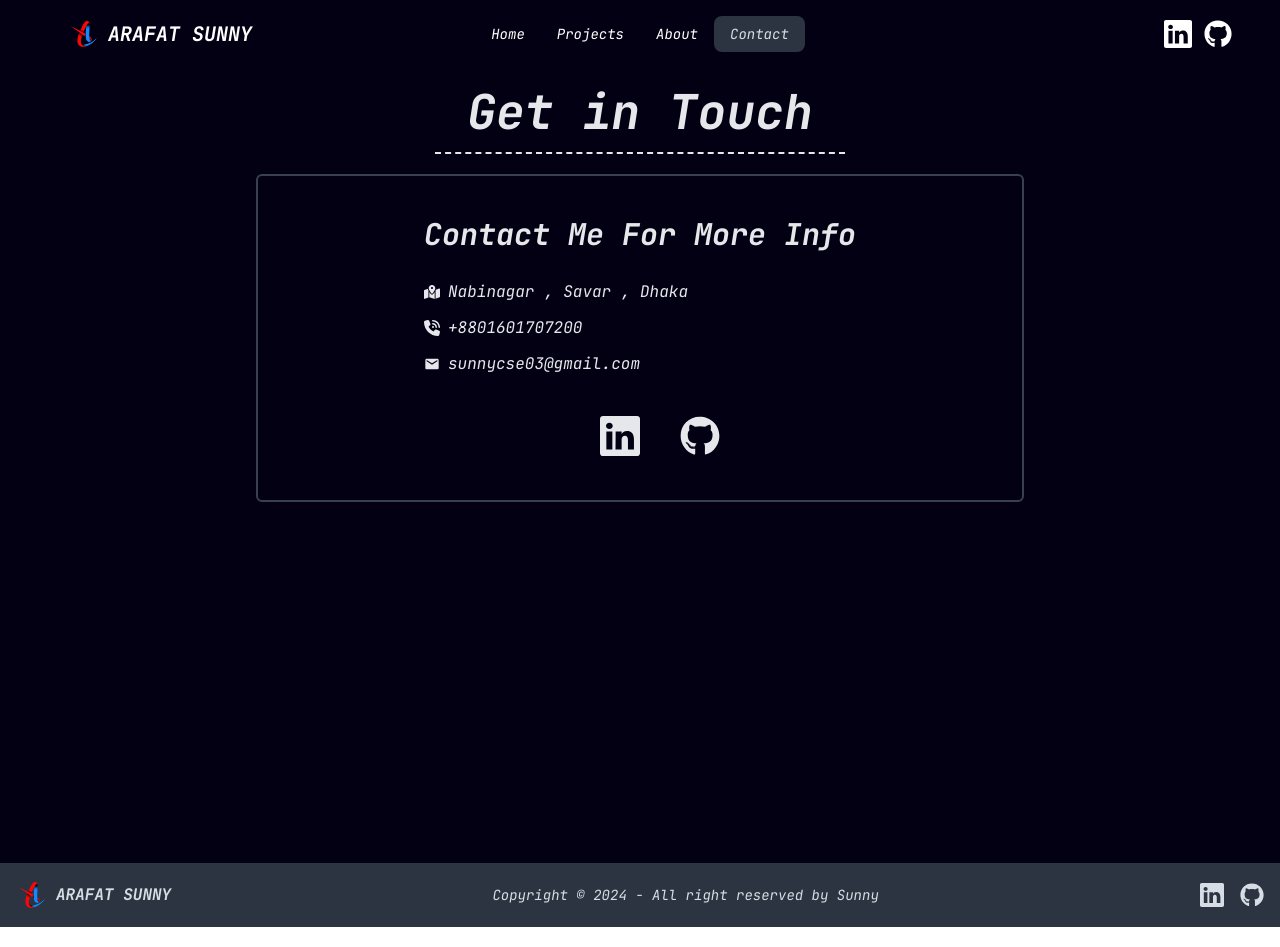
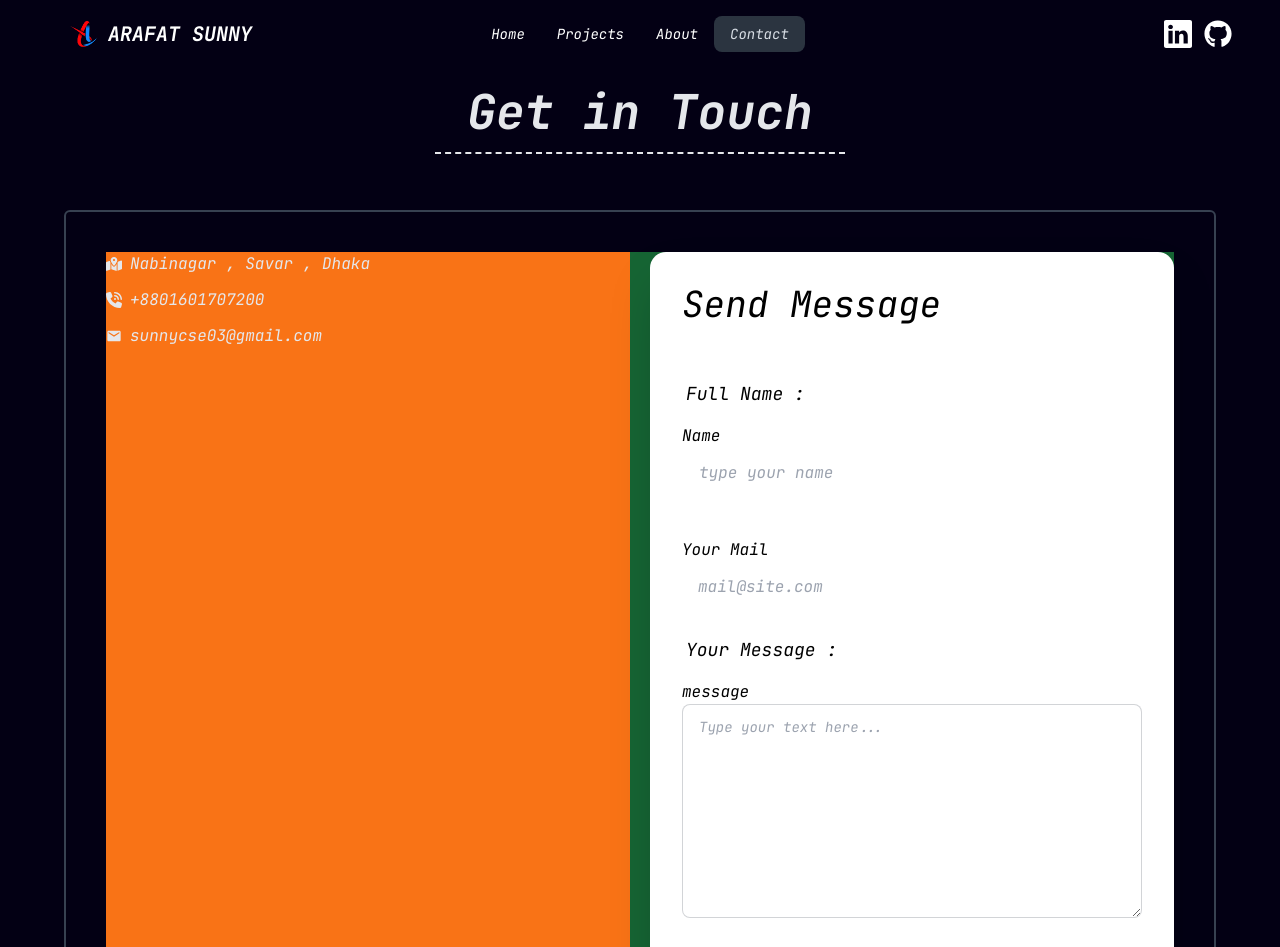
Before and after one commit to ah-sunny/portfolio-suuny, a React (Vite) app: page /contact-me in a window 1280 px wide. Shown: the top 947 px of the page. Built offline with nearby package versions, Linux system fonts and the light colour scheme.

Commit message:
change contact file

```diff
--- a/package.json
+++ b/package.json
@@ -28,7 +28,7 @@
     "@types/react-dom": "^18.3.1",
     "@vitejs/plugin-react": "^4.3.4",
     "autoprefixer": "^10.4.20",
-    "daisyui": "^4.12.20",
+    "daisyui": "^5.0.35",
     "eslint": "^9.15.0",
     "eslint-plugin-react": "^7.37.2",
     "eslint-plugin-react-hooks": "^5.0.0",
--- a/src/component/AboutMe.jsx
+++ b/src/component/AboutMe.jsx
@@ -1,4 +1,5 @@
 import aboutMeImg from "../assets/aboutMe.png"
+// import IconDesign from "./Icon/IconDesign";
 
 const AboutMe = () => {
     return (
@@ -18,9 +19,12 @@ const AboutMe = () => {
                         <div>exp</div>
                         <div>skill</div>
                     </div>
+
                     <p>
                     A dedicated Frontend React Developer passionate about creating dynamic and responsive web applications. With a solid foundation in MongoDB, Express.js, React, JavaScript ,Node.js, & Next JS . I bring a comprehensive approach to building full-stack solutions.
                     <br />
+
+
                     I consider myself a quick learner, self-motivated, responsible, and disciplined person who can work under pressure and solve problems in critical situations with analytical knowledge and the latest technology.
                     </p>
                 </div>
--- a/src/component/ContactMe.jsx
+++ b/src/component/ContactMe.jsx
@@ -1,7 +1,7 @@
-import { BsLinkedin } from "react-icons/bs";
-import { FaGithub, FaMapLocationDot, FaPhoneVolume } from "react-icons/fa6";
+// import { BsLinkedin } from "react-icons/bs";
+import { FaMapLocationDot, FaPhoneVolume } from "react-icons/fa6";
 import { MdEmail } from "react-icons/md";
-import { Link } from "react-router-dom";
+// import { Link } from "react-router-dom";
 
 const ContactMe = () => {
   return (
@@ -13,12 +13,16 @@ const ContactMe = () => {
       </div>
 
       <div>
-        <div className="border-2 border-gray-700 p-3 lg:p-10 rounded-md w-auto lg:w-[60%] mx-auto ">
-          <div className="w-fit mx-auto">
-            <h1 className="text-xl lg:text-3xl font-bold mb-7">
-              Contact Me For More Info{" "}
-            </h1>
-            <div className="space-y-3 ">
+        <div className="border-2 border-gray-700 p-3 lg:p-10 rounded-md w-auto lg:w-[90%] mx-auto mt-14 ">
+          {/* <h1 className="text-xl lg:text-3xl font-bold mb-7">
+            Contact Me For More Info{" "}
+          </h1> */}
+
+
+          <div className="w-full mx-auto bg-green-800 flex gap-5 justify-between">
+
+            {/* left side  */}
+            <div className="w-full space-y-3 bg-orange-500">
               <div className="flex items-center gap-2">
                 <FaMapLocationDot />
                 <p>Nabinagar , Savar , Dhaka</p>
@@ -31,7 +35,7 @@ const ContactMe = () => {
                 <MdEmail />
                 <p>sunnycse03@gmail.com</p>
               </div>
-              <div className="p-1 lg:pl-44 pt-7 flex gap-10">
+              {/* <div className="p-1 lg:pl-44 pt-7 flex gap-10">
                 <Link to="https://linkedin.com/in/-sunny">
                   {" "}
                   <BsLinkedin className="size-4 lg:size-10" />{" "}
@@ -40,45 +44,68 @@ const ContactMe = () => {
                   {" "}
                   <FaGithub className="size-4 lg:size-10" />{" "}
                 </Link>
+              </div> */}
+            </div>
+
+            {/* contact for */}
+            <div className="w-full">
+              <div className="hero  text-black">
+                <div className="card bg-base-100 w-full shrink-0 shadow-2xl">
+
+
+                  <form className="card-body ">
+                  <h1 className="text-4xl mb-10">Send Message</h1>
+                    <div className="form-control  mb-2.5 ">
+                      <label className="label">
+                        <span className="label-text text-lg text-black ">Full Name : </span>
+                      </label>
+                      <label className="floating-label mt-2  ">
+                        <span >Name</span>
+                        <input type="text" placeholder="type your name" className="input w-full focus:outline-none " />
+                      </label>
+                    </div>
+
+                    <div className="form-control mb-2.5 ">
+                      <label className="label">
+                        {/* <span className="label-text text-lg text-black ">Email Address : </span> */}
+                      </label>
+                      <label className="floating-label mt-2  ">
+                        <span >Your Mail</span>
+                        <input type="text" placeholder="mail@site.com" className="input border-none border-b-4 border-red-800 w-full focus:outline-none " />
+                      </label>
+                    </div>
+
+                    <div className="form-control mb-4">
+                      <label className="label">
+                        <span className="label-text text-lg text-black ">Your Message : </span>
+                      </label>
+                      <label className="floating-label mt-2  ">
+                        <span >message</span>
+                        <textarea
+                          rows="7"
+                          placeholder="Type your text here..."
+                          className="textarea textarea-bordered  w-full focus:outline-none  "
+                        ></textarea>
+                        {/* <input type="text" placeholder="type your message" className="textarea h-36 input input-lg focus:outline-none " /> */}
+                      </label>
+                    </div>
+                    <div className="form-control">
+                      <button className="btn btn-primary">send</button>
+                    </div>
+                  </form>
+                </div>
               </div>
             </div>
+
+
+
           </div>
         </div>
+      </div>
 
-        {/* <div className="hero  my-12">
-                    <div className="hero-content flex-col lg:flex-row-reverse">
-                        <div className="text-center lg:text-left">
-                            <h1 className="text-5xl font-bold">Login now!</h1>
-                            <p className="py-6">
-                                Provident cupiditate voluptatem et in. Quaerat fugiat ut assumenda excepturi exercitationem
-                                quasi. In deleniti eaque aut repudiandae et a id nisi.
-                            </p>
-                        </div>
-                        <div className="card bg-base-100 w-full max-w-sm shrink-0 shadow-2xl">
-                            <form className="card-body">
-                                <div className="form-control">
-                                    <label className="label">
-                                        <span className="label-text">Email</span>
-                                    </label>
-                                    <input type="email" placeholder="email" className="input input-bordered" required />
-                                </div>
-                                <div className="form-control">
-                                    <label className="label">
-                                        <span className="label-text">Password</span>
-                                    </label>
-                                    <input type="password" placeholder="password" className="input input-bordered" required />
-                                    <label className="label">
-                                        <a href="#" className="label-text-alt link link-hover">Forgot password?</a>
-                                    </label>
-                                </div>
-                                <div className="form-control mt-6">
-                                    <button className="btn btn-primary">Login</button>
-                                </div>
-                            </form>
-                        </div>
-                    </div>
-                </div> */}
-      </div>
+
+
+
     </div>
   );
 };
--- /dev/null
+++ b/src/component/Icon/IconDesign.jsx
@@ -0,0 +1,20 @@
+
+const IconDesign = () => {
+  return (
+    <div className="flex items-center justify-center h-screen bg-gray-900">
+    {/* Outer border */}
+    <div className="relative w-16 h-16 border-4 border-teal-500 rounded-md">
+      {/* Inner teal square */}
+      <div className="absolute inset-1 bg-teal-500 flex items-center justify-center rounded-md">
+        {/* Location icon */}
+        <div className="w-6 h-6 relative">
+          <div className="w-6 h-6 bg-gray-900 rounded-full"></div>
+          <div className="absolute top-1/2 left-1/2 transform -translate-x-1/2 -translate-y-1/2 w-2 h-2 bg-teal-500 rounded-full"></div>
+        </div>
+      </div>
+    </div>
+  </div>
+  );
+};
+
+export default IconDesign;
```
Also changed, not shown: 1 other file (tests, documents, lock files or other folders).
